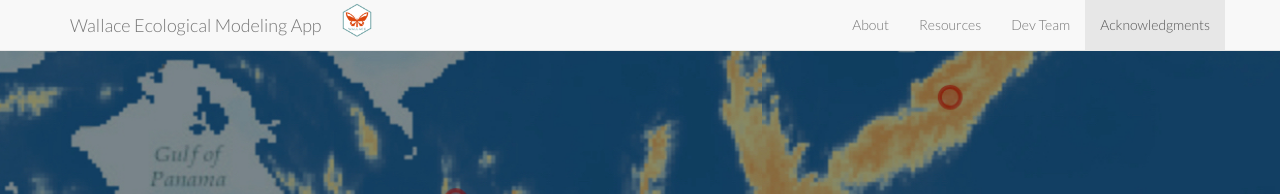
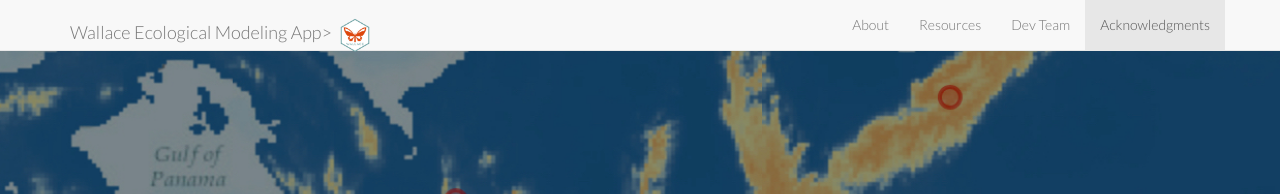
Before and after one commit to wallaceEcoMod/wallaceecomod.github.io, a Jekyll site: the page built from index.html, in a window 1280 px wide. Shown: the top 194 px of the page. Built offline with Jekyll 4.4.1, drawn with Linux system fonts in a browser that asks for light colours.

```diff
--- a/_includes/header.html
+++ b/_includes/header.html
@@ -9,7 +9,8 @@
                 <span class="icon-bar"></span>
                 <span class="icon-bar"></span>
             </button>
-            <img src="img/logo.png" alt="Logo" width="40" height="40"><a class="navbar-brand page-scroll" href="#home">{{ site.title }}</a>
+            <a class="navbar-brand page-scroll" href="#home">{{ site.title }}>
+		    <img src="img/logo.png" alt="Logo" width="40" height="40"></a>
         </div>
         <!-- Collect the nav links, forms, and other content for toggling -->
         <div class="collapse navbar-collapse" id="bs-example-navbar-collapse-1">
```
